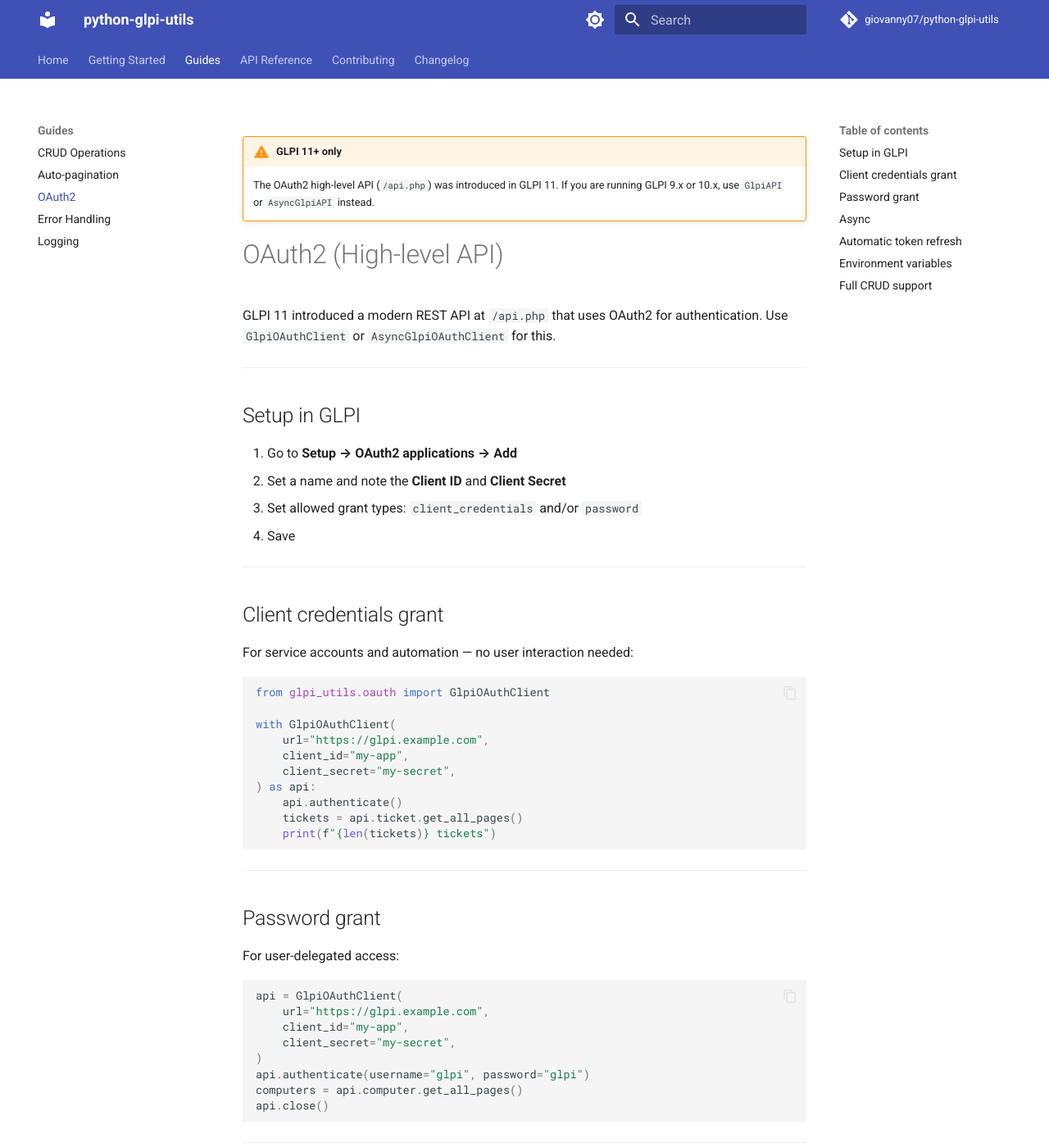
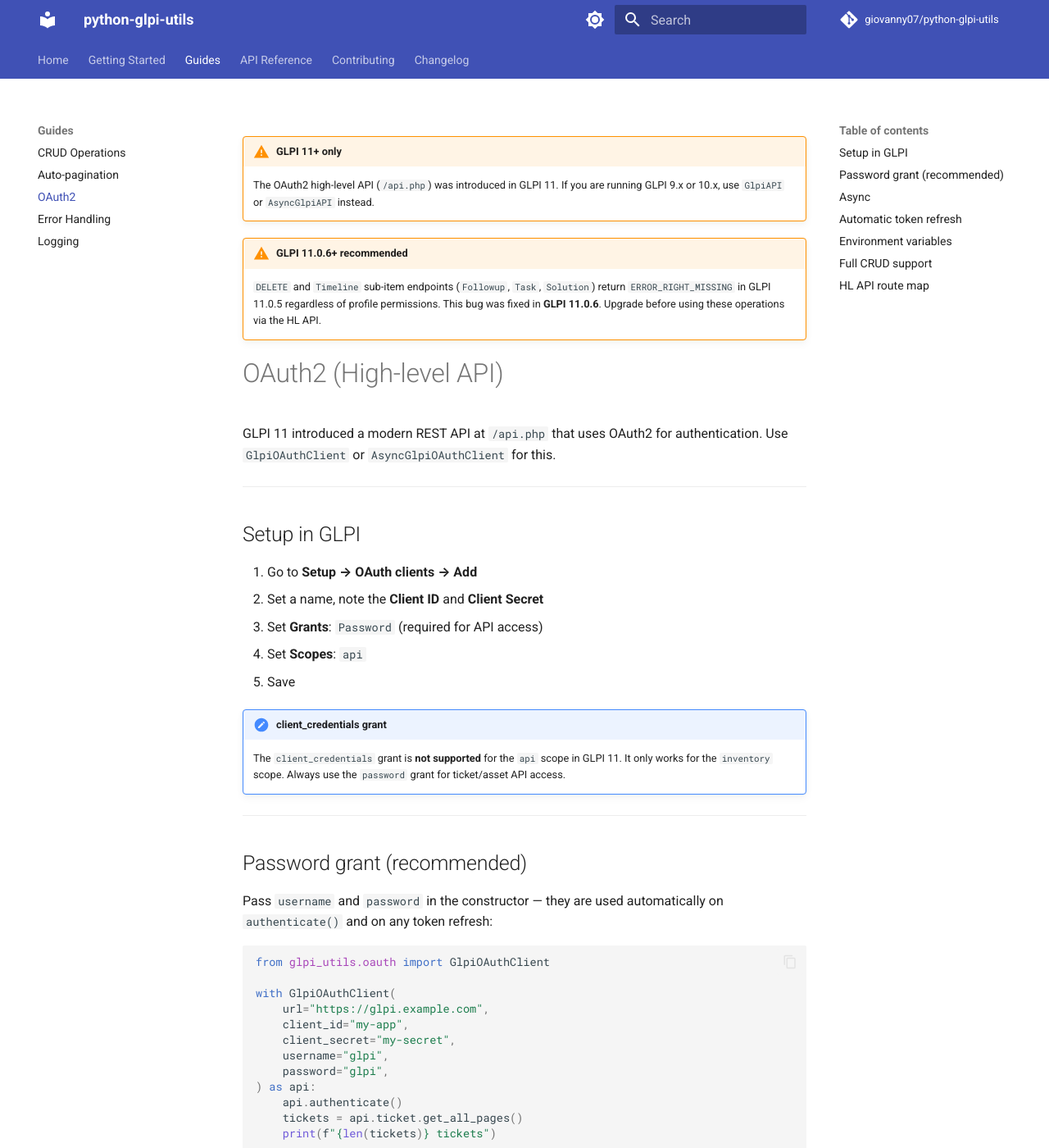
Before and after one commit to giovanny07/python-glpi-utils, an MkDocs documentation site: the page built from docs/guides/oauth2.md, in a window 1280 px wide and 1400 px high. Shown: the whole window at 82% size. Built offline with MkDocs 1.6.1 and Material for MkDocs 9.7.7, drawn with Linux system fonts in a browser that asks for light colours; comment, search, counter and statistics services are not loaded; the version menu is left out; some of the changed text lies outside the part shown.

Commit message:
docs: update OAuth2 guide for GLPI 11 HL API v2 (password grant, route map, 11.0.6 note)

````diff
--- a/docs/guides/oauth2.md
+++ b/docs/guides/oauth2.md
@@ -1,5 +1,10 @@
 !!! warning "GLPI 11+ only"
     The OAuth2 high-level API (`/api.php`) was introduced in GLPI 11. If you are running GLPI 9.x or 10.x, use `GlpiAPI` or `AsyncGlpiAPI` instead.
+
+!!! warning "GLPI 11.0.6+ recommended"
+    `DELETE` and `Timeline` sub-item endpoints (`Followup`, `Task`, `Solution`) return
+    `ERROR_RIGHT_MISSING` in GLPI 11.0.5 regardless of profile permissions. This bug was
+    fixed in **GLPI 11.0.6**. Upgrade before using these operations via the HL API.
 
 # OAuth2 (High-level API)
 
@@ -10,16 +15,23 @@
 
 ## Setup in GLPI
 
-1. Go to **Setup → OAuth2 applications → Add**
-2. Set a name and note the **Client ID** and **Client Secret**
-3. Set allowed grant types: `client_credentials` and/or `password`
-4. Save
+1. Go to **Setup → OAuth clients → Add**
+2. Set a name, note the **Client ID** and **Client Secret**
+3. Set **Grants**: `Password` (required for API access)
+4. Set **Scopes**: `api`
+5. Save
+
+!!! note "client_credentials grant"
+    The `client_credentials` grant is **not supported** for the `api` scope in GLPI 11.
+    It only works for the `inventory` scope. Always use the `password` grant for
+    ticket/asset API access.
 
 ---
 
-## Client credentials grant
+## Password grant (recommended)
 
-For service accounts and automation — no user interaction needed:
+Pass `username` and `password` in the constructor — they are used automatically
+on `authenticate()` and on any token refresh:
 
 ```python
 from glpi_utils.oauth import GlpiOAuthClient
@@ -28,27 +40,12 @@
     url="https://glpi.example.com",
     client_id="my-app",
     client_secret="my-secret",
+    username="glpi",
+    password="glpi",
 ) as api:
     api.authenticate()
     tickets = api.ticket.get_all_pages()
     print(f"{len(tickets)} tickets")
-```
-
----
-
-## Password grant
-
-For user-delegated access:
-
-```python
-api = GlpiOAuthClient(
-    url="https://glpi.example.com",
-    client_id="my-app",
-    client_secret="my-secret",
-)
-api.authenticate(username="glpi", password="glpi")
-computers = api.computer.get_all_pages()
-api.close()
 ```
 
 ---
@@ -64,13 +61,13 @@
         url="https://glpi.example.com",
         client_id="my-app",
         client_secret="my-secret",
+        username="glpi",
+        password="glpi",
     ) as api:
         await api.authenticate()
 
-        # All pages
         tickets = await api.ticket.get_all_pages()
 
-        # Stream large datasets
         async for page in api.ticket.iter_pages(page_size=100):
             for ticket in page:
                 print(ticket["name"])
@@ -86,10 +83,12 @@
 transparently when the token is about to expire — no manual handling needed:
 
 ```python
-with GlpiOAuthClient(url="...", client_id="x", client_secret="y") as api:
+with GlpiOAuthClient(
+    url="...", client_id="x", client_secret="y",
+    username="glpi", password="glpi",
+) as api:
     api.authenticate()
-    # Script runs for several hours...
-    # Token renewal happens automatically in the background.
+    # Script runs for several hours — token renewal is automatic.
     for page in api.ticket.iter_pages():
         process(page)
 ```
@@ -102,8 +101,6 @@
 export GLPI_URL=https://glpi.example.com
 export GLPI_OAUTH_CLIENT_ID=my-app
 export GLPI_OAUTH_CLIENT_SECRET=my-secret
-
-# Only needed for password grant
 export GLPI_OAUTH_USERNAME=glpi
 export GLPI_OAUTH_PASSWORD=glpi
 ```
@@ -117,7 +114,9 @@
 
 ## Full CRUD support
 
-`GlpiOAuthClient` exposes the same interface as `GlpiAPI`:
+`GlpiOAuthClient` exposes the same interface as `GlpiAPI`. Internally, itemtypes
+are mapped to their namespaced HL API paths automatically (`Ticket` →
+`Assistance/Ticket`, `Computer` → `Assets/Computer`, etc.):
 
 ```python
 # Read
@@ -125,13 +124,51 @@
 all    = api.ticket.get_all_pages()
 
 # Create / Update / Delete
-new = api.ticket.create({"name": "Test", "content": "..."})
+new = api.ticket.create({
+    "name": "Test", "content": "...",
+    "type": 1, "status": 1, "urgency": 3, "impact": 3, "priority": 3,
+})
 api.ticket.update({"id": new["id"], "status": 2})
 api.ticket.delete({"id": new["id"]})
 
-# Sub-items
-api.ticket.add_sub_item(1, "ITILFollowup", {"content": "Update"})
+# Timeline sub-items (Followup, Task, Solution, Validation)
+api.ticket.add_sub_item(new["id"], "ITILFollowup", {
+    "content": "Work in progress.", "is_private": 0,
+})
+followups = api.ticket.get_sub_items(new["id"], "ITILFollowup")
 
-# Search
-api.ticket.search(criteria=[...])
+# Non-standard itemtypes — pass full path
+api.item("Assets/Socket").get_all()
 ```
+
+---
+
+## HL API route map
+
+The GLPI 11 High-Level API groups resources into namespaces. The library maps
+the standard itemtype names automatically:
+
+| Alias / Itemtype | HL API path |
+|-----------------|-------------|
+| `ticket` | `Assistance/Ticket` |
+| `problem` | `Assistance/Problem` |
+| `change` | `Assistance/Change` |
+| `computer` | `Assets/Computer` |
+| `monitor` | `Assets/Monitor` |
+| `printer` | `Assets/Printer` |
+| `networkequipment` | `Assets/NetworkEquipment` |
+| `software` | `Assets/Software` |
+| `user` | `Administration/User` |
+| `group` | `Administration/Group` |
+| `entity` | `Administration/Entity` |
+| `contract` | `Management/Contract` |
+| `supplier` | `Management/Supplier` |
+| `document` | `Management/Document` |
+| `category` | `Dropdowns/ITILCategory` |
+| `knowledgebase` | `Knowledgebase/Article` |
+| `ITILFollowup` | `Timeline/Followup` *(sub-item only)* |
+| `TicketTask` | `Timeline/Task` *(sub-item only)* |
+| `ITILSolution` | `Timeline/Solution` *(sub-item only)* |
+
+For unmapped itemtypes (plugins, custom assets), pass the full path directly:
+`api.item("Assets/Custom/MyType")`.
````
Also changed, not shown: docs/api/oauth.md (+4 -9 lines), docs/guides/quickstart.md (+8 -2 lines), 1 other file.
